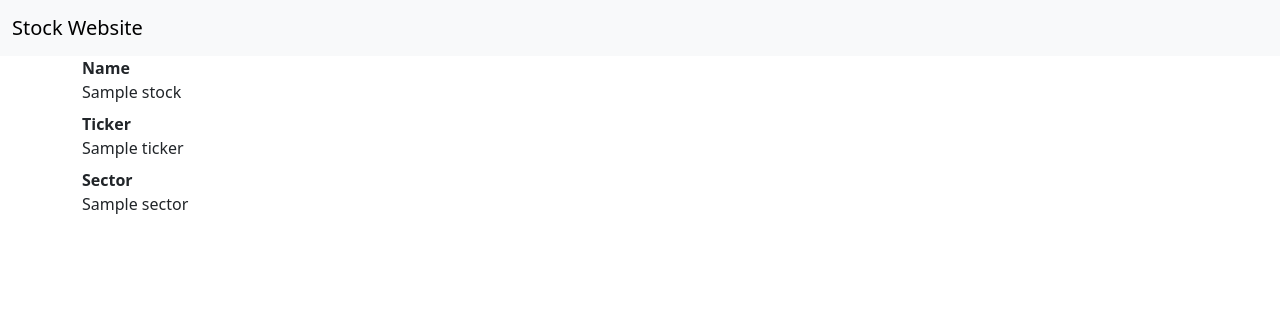
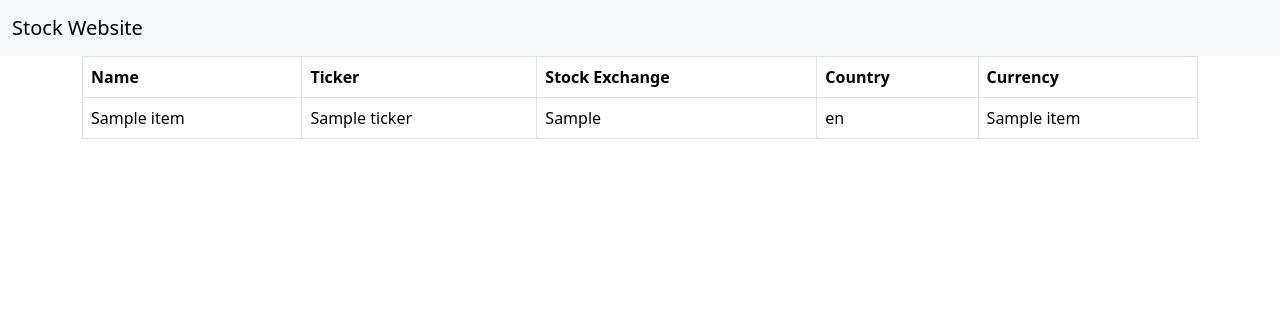
Before and after one commit to Kasper-Bankler/StockWebsite, a Django app: template stocks/templates/stocks/detail.html in a window 1280 px wide. Shown: the top 316 px of the page. Run offline with Django 3.2, Linux system fonts and the light colour scheme; the template is opened without the code that fills it: most values are stand-ins (such as "Sample title", 1, 10 or a date in 2020).

Commit message:
api call for detail.html

```diff
--- a/stocks/templates/stocks/detail.html
+++ b/stocks/templates/stocks/detail.html
@@ -1,10 +1,24 @@
 {% extends "base.html" %} {% block content %}
-<dl>
-  <dt>Name</dt>
-  <dd>{{stock.name}}</dd>
-  <dt>Ticker</dt>
-  <dd>{{stock.ticker}}</dd>
-  <dt>Sector</dt>
-  <dd>{{stock.sector}}</dd>
-</dl>
+<table class="table table-bordered table-hover">
+  <thead>
+    <tr>
+      <th>Name</th>
+      <th>Ticker</th>
+      <th>Stock Exchange</th>
+      <th>Country</th>
+      <th>Currency</th>
+    </tr>
+  </thead>
+  <tbody>
+    {% for item in stock %}
+    <tr>
+      <td>{{item.name}}</td>
+      <td>{{item.ticker}}</td>
+      <td>{{item.primary_exchange}}</td>
+      <td>{{item.locale}}</td>
+      <td>{{item.currency_name}}</td>
+    </tr>
+    {% endfor %}
+  </tbody>
+</table>
 {% endblock %}
--- a/stocks/templates/stocks/index.html
+++ b/stocks/templates/stocks/index.html
@@ -9,7 +9,9 @@
   <tbody>
     {% for stock in stocks %}
     <tr>
-      <td>{{stock.T}}</td>
+      <td>
+        <a href="{% url 'stocks:detail' stock.T %}">{{stock.T}}</a>
+      </td>
       <td>{{stock.c}}</td>
     </tr>
     {% endfor %}
--- a/stocks/urls.py
+++ b/stocks/urls.py
@@ -6,5 +6,5 @@ app_name = 'stocks'
 # Django kalder automatisk funktionerne når siden loades
 urlpatterns = [
     path('', views.index, name='index'),
-    path('<int:stock_id>', views.detail, name='detail')
+    path('<str:stock_ticker>/', views.detail, name='detail')
 ]
```
Also changed, not shown: stocks/views.py (+15 -3 lines).
